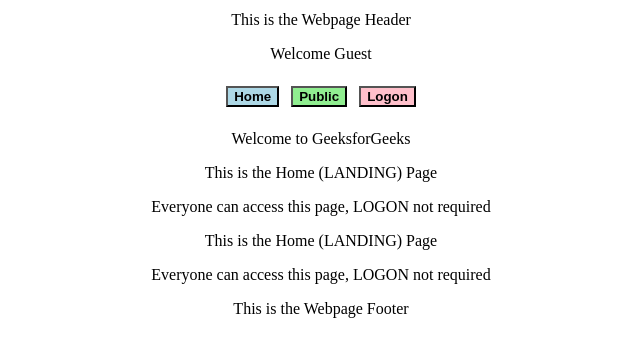
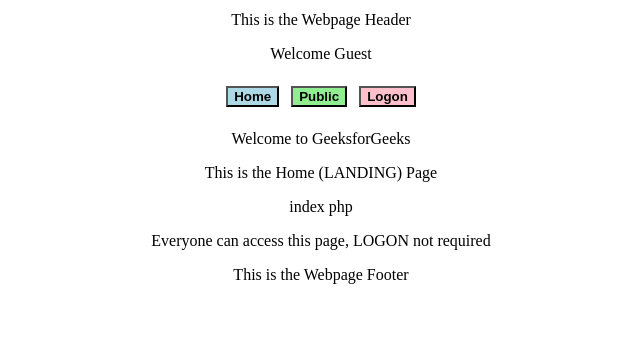
Before and after one commit to Krrishman/FSC_club, a PHP site: page / in a window 1280 px wide. Shown: the top 357 px of the page, without its empty margins (319-959 px from the left). Run offline with PHP 8.4, Linux system fonts and the light colour scheme.

Commit message:
another test

```diff
--- a/home.php
+++ b/home.php
@@ -3,7 +3,7 @@
 <head>
 <title>Page Title</title>
 </head>
-<?
+<?php
 $name = "GeeksforGeeks";
 echo "Welcome to {$name}";
 	echo "<p>This is the Home (LANDING) Page
--- a/index.php
+++ b/index.php
@@ -13,8 +13,7 @@
 	$name = "GeeksforGeeks";
 echo "Welcome to {$name}";
 	echo "<p>This is the Home (LANDING) Page
-		  <p>Everyone can access this page, LOGON not required";
-	echo "<p>This is the Home (LANDING) Page
+		<p>index php
 		  <p>Everyone can access this page, LOGON not required";
 	include('footer.php');
 ?>
--- a/public_html/index.php
+++ b/public_html/index.php
@@ -8,7 +8,7 @@
 
 <h1>This is a Heading</h1>
 <p>This is a paragraph.</p>
-
+<p>index php</p>
 </body>
 </html>
 
@@ -17,7 +17,6 @@
 // Written by:  Prof. Kaplan, November 2021
 
 // Output
-
 $name = "GeeksforGeeks";
 echo "Welcome to {$name}";
 	echo "<p>This is the Home (LANDING) Page
```
